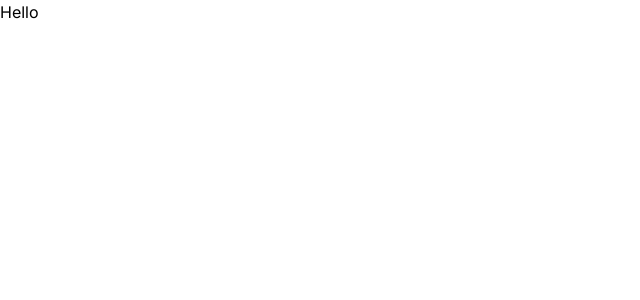
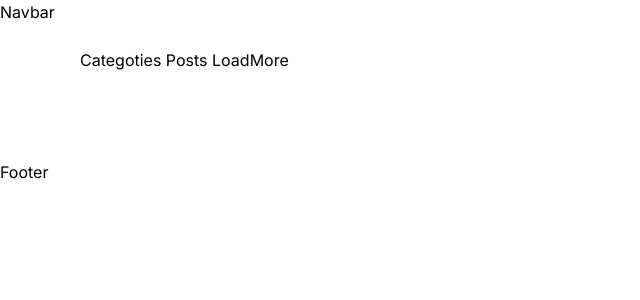
Before and after one commit to foxnaim/Study-Hub, a Next.js app: page / in a window 1280 px wide. Shown: the top 300 px of the page, without its empty margins (0-640 px from the left). Built offline with nearby package versions, Linux system fonts and the light colour scheme.

Commit message:
modified:   app/layout.tsx 	modified:   app/page.tsx 	new file:   components/Footer.tsx 	new file:   components/NavBar.tsx

```diff
--- a/app/layout.tsx
+++ b/app/layout.tsx
@@ -1,20 +1,9 @@
 import type { Metadata } from "next";
-import { Geist, Geist_Mono } from "next/font/google";
 import "./globals.css";
 
-const geistSans = Geist({
-  variable: "--font-geist-sans",
-  subsets: ["latin"],
-});
-
-const geistMono = Geist_Mono({
-  variable: "--font-geist-mono",
-  subsets: ["latin"],
-});
-
 export const metadata: Metadata = {
-  title: "Create Next App",
-  description: "Generated by create next app",
+  title: "Flexibble",
+  description: "Showcase and discover remarkable developer projects",
 };
 
 export default function RootLayout({
@@ -23,9 +12,13 @@ export default function RootLayout({
   children: React.ReactNode;
 }>) {
   return (
-    <html lang="en">
-      <body className={`${geistSans.variable} ${geistMono.variable}`}>
+    <html lang="en-ru">
+      <body>
+        Navbar
+        <main>
         {children}
+        </main>
+        Footer
       </body>
     </html>
   );
--- a/app/page.tsx
+++ b/app/page.tsx
@@ -3,7 +3,11 @@ import React from 'react';
 export default function Home() {
   return (
   <React.Fragment>
- Hello
+    <section className='flex-start flex-col paddings mb-16'>
+     Categoties
+     Posts
+     LoadMore
+    </section>
   </React.Fragment>
   );
 }
--- /dev/null
+++ b/components/Footer.tsx
@@ -0,0 +1,9 @@
+import React from 'react'
+
+type Props = {}
+
+const Footer = (props: Props) => {
+  return (
+    <div>Footer</div>
+  )
+}
--- /dev/null
+++ b/components/NavBar.tsx
@@ -0,0 +1,11 @@
+import React from 'react'
+
+type Props = {}
+
+const NavBar = (props: Props) => {
+  return (
+    <div>NavBar</div>
+  )
+}
+
+export default NavBar
```
